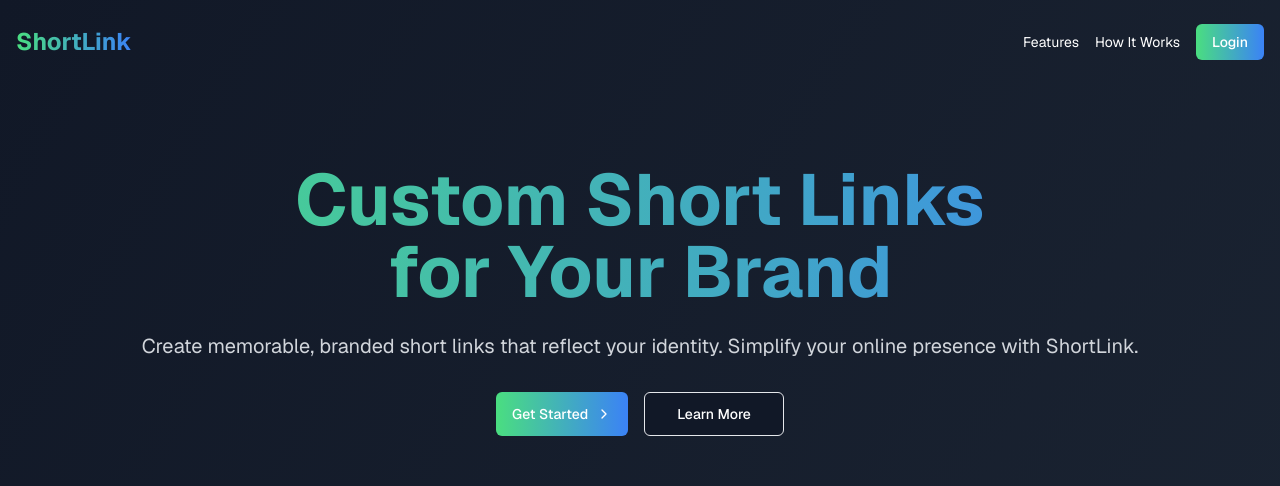
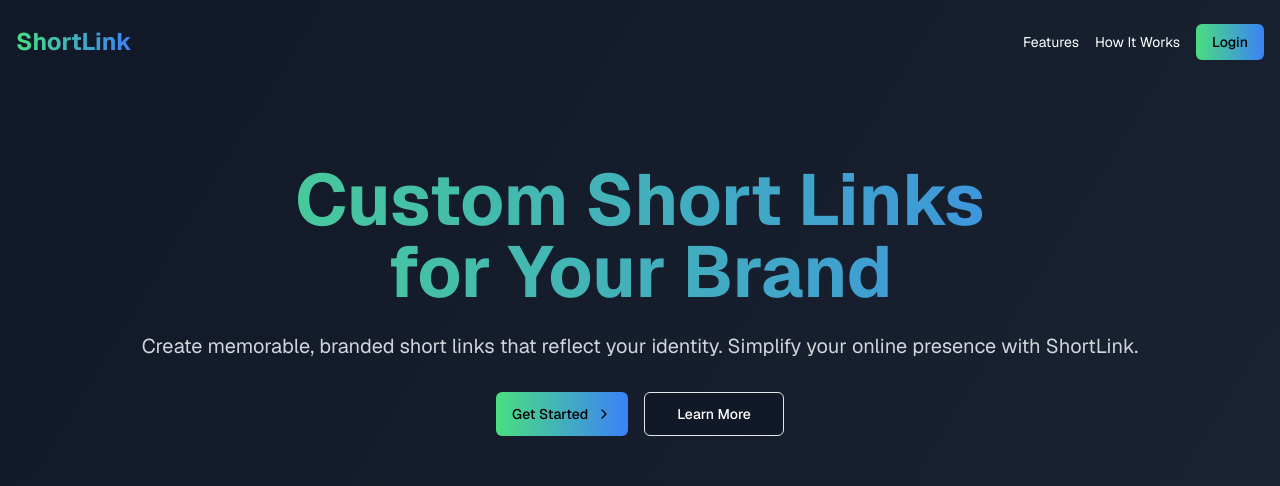
Before and after one commit to dimitarNzhelev/url-shortener, a Next.js app: page / in a window 1280 px wide. Shown: the top 486 px of the page. Built offline with nearby package versions, Linux system fonts and the light colour scheme; no server answers.

Commit message:
update button text

```diff
--- a/src/components/sign-in-button.tsx
+++ b/src/components/sign-in-button.tsx
@@ -17,7 +17,7 @@ export default function SignInButton({
   return (
     <Button
       size={size}
-      className="rounded-md bg-gradient-to-r from-green-400 to-blue-500 px-4 py-2 text-white hover:from-green-500 hover:to-blue-600"
+      className="rounded-md bg-gradient-to-r from-green-400 to-blue-500 px-4 py-2 text-black hover:from-green-500 hover:to-blue-600"
       onClick={() => signIn()}
     >
       {title}
```
